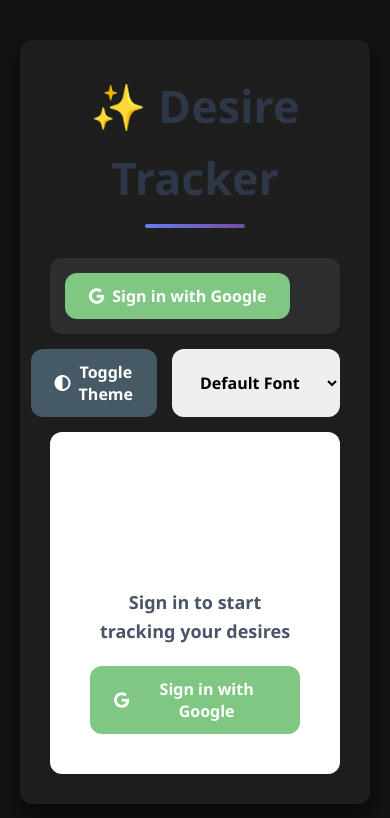
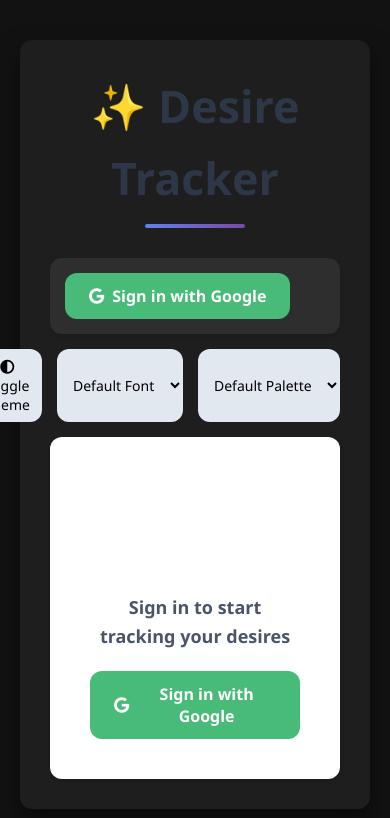
Before and after one commit to anandvip/desire-11, a plain HTML site: page index.html in a window 390 px wide. Both pictures are taken after a click on the button "Toggle Theme". Drawn offline with Linux system fonts and the light colour scheme; no server answers.

Commit message:
Update index.html

```diff
--- a/index.html
+++ b/index.html
@@ -4,12 +4,11 @@
   <meta charset="UTF-8" />
   <meta name="viewport" content="width=device-width, initial-scale=1.0" />
   <title>Desire Tracker</title>
-  <!-- Google Fonts for vibrant font options -->
+  <!-- Google Fonts for vibrant options -->
   <link href="https://fonts.googleapis.com/css2?family=Montserrat:wght@400;700&family=Pacifico&family=Roboto:wght@400;700&display=swap" rel="stylesheet">
   <link rel="stylesheet" href="https://cdnjs.cloudflare.com/ajax/libs/font-awesome/6.0.0/css/all.min.css">
   <style>
-    /* Base styles */
-    * { margin: 0; padding: 0; box-sizing: border-box; font-family: 'Segoe UI', Tahoma, Geneva, Verdana, sans-serif; }
+    /* Base styles and CSS variables */
     :root {
       --primary-color: #667eea;
       --secondary-color: #764ba2;
@@ -26,15 +25,24 @@
       --shadow-lg: 0 12px 24px rgba(0,0,0,0.15);
       --transition: all 0.3s ease;
     }
+    * { margin: 0; padding: 0; box-sizing: border-box; font-family: 'Segoe UI', Tahoma, Geneva, Verdana, sans-serif; }
     body {
       min-height: 100vh;
       background: linear-gradient(135deg, var(--primary-color) 0%, var(--secondary-color) 100%);
       padding: 20px; color: var(--text-medium); line-height: 1.6;
+      transition: var(--transition);
+    }
+    body.dark {
+      background: #121212;
+      color: #e0e0e0;
     }
     .container {
       max-width: 1000px; margin: 20px auto;
       background: rgba(255,255,255,0.95); border-radius: var(--border-radius);
       padding: 30px; box-shadow: var(--shadow-lg); backdrop-filter: blur(10px);
+    }
+    body.dark .container {
+      background: #1e1e1e; box-shadow: 0 12px 24px rgba(0,0,0,0.5);
     }
     h1 {
       color: var(--text-dark); text-align: center;
@@ -45,12 +53,13 @@
       transform: translateX(-50%); width: 100px; height: 4px;
       background: linear-gradient(to right, var(--primary-color), var(--secondary-color)); border-radius: 2px;
     }
-    /* User info and theme controls */
+    /* User Info and Theme Controls */
     .user-info {
       display: flex; align-items: center; justify-content: space-between;
       margin-bottom: 15px; padding: 15px; background: rgba(255,255,255,0.8);
       border-radius: var(--border-radius); box-shadow: var(--shadow-sm);
     }
+    body.dark .user-info { background: rgba(50,50,50,0.8); }
     .user-profile { display: flex; align-items: center; gap: 15px; }
     .user-avatar {
       width: 50px; height: 50px; border-radius: 50%; background-color: var(--light-gray);
@@ -58,11 +67,20 @@
     }
     .user-name { font-weight: 600; font-size: 18px; }
     .auth-buttons { display: flex; gap: 15px; }
-    /* Theme controls */
+    /* Theme Controls */
     .theme-controls {
       display: flex; justify-content: flex-end; gap: 15px; margin-bottom: 15px;
     }
-    /* Button styles */
+    .theme-controls select, .theme-controls button {
+      padding: 8px 12px; border: none; border-radius: var(--border-radius);
+      font-size: 14px; cursor: pointer; background: var(--light-gray);
+      transition: var(--transition);
+    }
+    .theme-controls select:hover, .theme-controls button:hover {
+      background: var(--accent-hover);
+      color: white;
+    }
+    /* Button Styles */
     .btn {
       padding: 12px 24px; border: none; border-radius: var(--border-radius);
       font-size: 16px; font-weight: 600; cursor: pointer;
@@ -74,12 +92,13 @@
     .btn-danger:hover { background-color: var(--danger-hover); transform: translateY(-2px); box-shadow: var(--shadow-md); }
     .btn-secondary { background-color: var(--primary-color); color: white; }
     .btn-secondary:hover { background-color: #5a67d8; transform: translateY(-2px); box-shadow: var(--shadow-md); }
-    /* Dashboard layout */
+    /* Dashboard Layout */
     .dashboard { display: grid; grid-template-columns: 1fr 2fr; gap: 30px; }
     @media (max-width:768px){ .dashboard { grid-template-columns: 1fr; } }
     .form-container {
       background: white; padding: 25px; border-radius: var(--border-radius); box-shadow: var(--shadow-md);
     }
+    body.dark .form-container { background: #2a2a2a; }
     .form-group { display: flex; flex-direction: column; gap: 10px; margin-bottom: 20px; }
     label { font-weight: 600; color: var(--text-medium); display: flex; align-items: center; gap: 8px; }
     input, textarea, select {
@@ -90,10 +109,12 @@
       outline: none; border-color: var(--primary-color); box-shadow: 0 0 0 3px rgba(102,126,234,0.2);
     }
     textarea { min-height: 120px; resize: vertical; }
-    /* Desires list and cards */
+    /* Desires List and Cards */
     .desires-container { display: flex; flex-direction: column; gap: 20px; }
     .search-bar { display: flex; margin-bottom: 20px; position: relative; }
-    .search-input { flex: 1; padding: 12px 15px 12px 45px; border: 2px solid var(--light-gray); border-radius: var(--border-radius); font-size: 16px; }
+    .search-input {
+      flex: 1; padding: 12px 15px 12px 45px; border: 2px solid var(--light-gray); border-radius: var(--border-radius); font-size: 16px;
+    }
     .search-icon { position: absolute; left: 15px; top: 50%; transform: translateY(-50%); color: var(--text-medium); }
     .filters { display: flex; gap: 15px; flex-wrap: wrap; margin-bottom: 20px; }
     .filter-btn {
@@ -111,6 +132,7 @@
       background: white; border-radius: var(--border-radius); padding: 20px; box-shadow: var(--shadow-sm);
       transition: var(--transition); border-left: 5px solid #cbd5e0; position: relative;
     }
+    body.dark .desire-card { background: #2a2a2a; }
     .desire-card.high { border-left-color: #f56565; }
     .desire-card.medium { border-left-color: #ed8936; }
     .desire-card.low { border-left-color: #48bb78; }
@@ -159,7 +181,7 @@
     .empty-icon { font-size: 60px; color: var(--light-gray); margin-bottom: 20px; }
     .empty-text { font-size: 18px; color: var(--text-medium); margin-bottom: 20px; }
     .date-added { font-size: 14px; color: #a0aec0; }
-    /* Toast notification */
+    /* Toast Notification */
     .toast {
       position: fixed; bottom: 30px; right: 30px; background: #2d3748; color: white;
       padding: 15px 25px; border-radius: var(--border-radius); box-shadow: var(--shadow-lg);
@@ -169,7 +191,7 @@
     .toast.show { opacity: 1; transform: translateY(0); }
     .toast-success { background: var(--accent-color); }
     .toast-error { background: var(--danger-color); }
-    /* Modal styles */
+    /* Modal Styles */
     .modal {
       position: fixed; top: 0; left: 0; width: 100%; height: 100%;
       background: rgba(0,0,0,0.5); display: flex; align-items: center; justify-content: center;
@@ -185,21 +207,6 @@
     .modal-title { font-size: 24px; font-weight: 700; color: var(--text-dark); }
     .close-modal { background: none; border: none; font-size: 24px; cursor: pointer; color: var(--text-medium); }
     .form-title { margin-bottom: 20px; font-size: 1.5em; color: var(--text-dark); }
-    /* Dark theme styles */
-    body.dark {
-      background: #121212; color: #e0e0e0;
-    }
-    body.dark .container {
-      background: #1e1e1e; box-shadow: 0 12px 24px rgba(0,0,0,0.5);
-    }
-    body.dark .user-info { background: rgba(50,50,50,0.8); }
-    body.dark .btn-primary { background-color: #81c784; }
-    body.dark .btn-primary:hover { background-color: #66bb6a; }
-    body.dark .btn-danger { background-color: #e57373; }
-    body.dark .btn-danger:hover { background-color: #ef5350; }
-    body.dark .btn-secondary { background-color: #455a64; }
-    body.dark .btn-secondary:hover { background-color: #37474f; }
-    body.dark .modal-content { background: #1e1e1e; color: #e0e0e0; }
   </style>
 </head>
 <body>
@@ -218,14 +225,20 @@
         <button id="signOutBtn" class="btn btn-danger" style="display:none;"><i class="fas fa-sign-out-alt"></i> Sign Out</button>
       </div>
     </div>
-    <!-- Theme controls -->
+    <!-- Theme Controls -->
     <div class="theme-controls" id="themeControls">
-      <button id="themeToggle" class="btn btn-secondary"><i class="fas fa-adjust"></i> Toggle Theme</button>
-      <select id="fontSelect" class="btn">
+      <button id="themeToggle"><i class="fas fa-adjust"></i> Toggle Theme</button>
+      <select id="fontSelect">
         <option value="default">Default Font</option>
         <option value="'Pacifico', cursive">Pacifico</option>
         <option value="'Montserrat', sans-serif">Montserrat</option>
         <option value="'Roboto', sans-serif">Roboto</option>
+      </select>
+      <select id="paletteSelect">
+        <option value="default">Default Palette</option>
+        <option value="ocean">Ocean</option>
+        <option value="sunset">Sunset</option>
+        <option value="forest">Forest</option>
       </select>
     </div>
     <div class="status-count" id="statusCount" style="display:none;">
@@ -381,7 +394,7 @@
       query, orderBy, serverTimestamp, Timestamp
     } from 'https://www.gstatic.com/firebasejs/11.1.0/firebase-firestore.js';
 
-    // Firebase configuration
+    // Firebase initialization
     const firebaseConfig = {
       apiKey: "AIzaSyCLfBy9R_tL8WPRJpmKZMcy70OzhId9V1w",
       authDomain: "desires-b59a7.firebaseapp.com",
@@ -425,19 +438,70 @@
     const gratitudeForm = document.getElementById('gratitudeForm');
     const themeToggle = document.getElementById('themeToggle');
     const fontSelect = document.getElementById('fontSelect');
+    const paletteSelect = document.getElementById('paletteSelect');
 
     let currentFilter = 'all';
     let desiresData = [];
 
-    // Theme & Font preferences (load from localStorage)
+    // Predefined color palettes
+    const palettes = {
+      default: {
+        primary: "#667eea",
+        secondary: "#764ba2",
+        accent: "#48bb78",
+        accentHover: "#38a169",
+        danger: "#f56565",
+        dangerHover: "#c53030"
+      },
+      ocean: {
+        primary: "#1E90FF",
+        secondary: "#00BFFF",
+        accent: "#20B2AA",
+        accentHover: "#1E90FF",
+        danger: "#FF6347",
+        dangerHover: "#FF4500"
+      },
+      sunset: {
+        primary: "#FF7F50",
+        secondary: "#FF4500",
+        accent: "#FFD700",
+        accentHover: "#FFC107",
+        danger: "#DC143C",
+        dangerHover: "#B22222"
+      },
+      forest: {
+        primary: "#228B22",
+        secondary: "#2E8B57",
+        accent: "#66CDAA",
+        accentHover: "#5F9EA0",
+        danger: "#FF4500",
+        dangerHover: "#CD5C5C"
+      }
+    };
+
+    // Load stored theme, font and palette from localStorage
     const storedTheme = localStorage.getItem('theme') || 'light';
     if (storedTheme === 'dark') document.body.classList.add('dark');
     const storedFont = localStorage.getItem('font') || 'default';
     if (storedFont !== 'default') {
       document.body.style.fontFamily = storedFont;
       fontSelect.value = storedFont;
-    } else {
-      fontSelect.value = 'default';
+    } else { fontSelect.value = 'default'; }
+    const storedPalette = localStorage.getItem('palette') || 'default';
+    paletteSelect.value = storedPalette;
+    applyPalette(storedPalette);
+
+    // Function to apply a color palette
+    function applyPalette(paletteName) {
+      const palette = palettes[paletteName];
+      if (palette) {
+        document.documentElement.style.setProperty('--primary-color', palette.primary);
+        document.documentElement.style.setProperty('--secondary-color', palette.secondary);
+        document.documentElement.style.setProperty('--accent-color', palette.accent);
+        document.documentElement.style.setProperty('--accent-hover', palette.accentHover);
+        document.documentElement.style.setProperty('--danger-color', palette.danger);
+        document.documentElement.style.setProperty('--danger-hover', palette.dangerHover);
+      }
     }
 
     themeToggle.addEventListener('click', () => {
@@ -454,6 +518,12 @@
         document.body.style.fontFamily = newFont;
       }
       localStorage.setItem('font', newFont);
+    });
+
+    paletteSelect.addEventListener('change', () => {
+      const newPalette = paletteSelect.value;
+      applyPalette(newPalette);
+      localStorage.setItem('palette', newPalette);
     });
 
     // Utility functions
@@ -520,9 +590,7 @@
         const month = String(date.getMonth() + 1).padStart(2, '0');
         const day = String(date.getDate()).padStart(2, '0');
         document.getElementById('editTargetDate').value = `${year}-${month}-${day}`;
-      } else {
-        document.getElementById('editTargetDate').value = '';
-      }
+      } else { document.getElementById('editTargetDate').value = ''; }
       editModal.classList.add('show');
     };
 
@@ -533,7 +601,7 @@
       gratitudeModal.classList.add('show');
     };
 
-    // Render Desires & apply filtering
+    // Render Desires and Filtering
     const renderDesires = async (userId) => {
       try {
         desiresList.innerHTML = '';
@@ -621,7 +689,7 @@
       });
     };
 
-    // Event listeners
+    // Event Listeners for Forms and Buttons
     desireForm.addEventListener('submit', (e) => {
       e.preventDefault();
       const title = document.getElementById('desireTitle').value;
```
